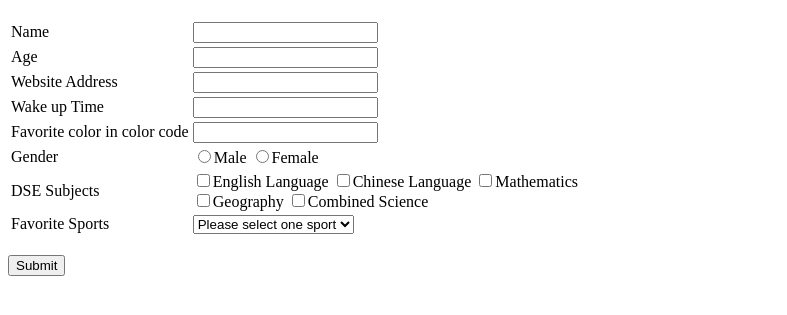
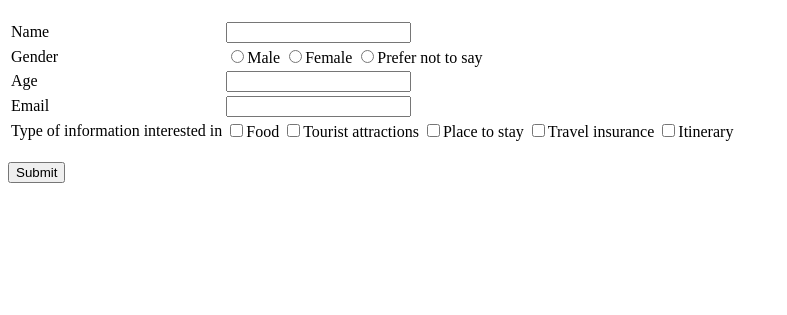
Before and after one commit to gordon1245/html-group-EA, a plain HTML site: page Aboutus.html in a window 1280 px wide. Shown: the part 61-376 px from the top of the page, without its empty margins (0-787 px from the left). Drawn offline with Linux system fonts and the light colour scheme.

Commit message:
Update Aboutus.html

```diff
--- a/Aboutus.html
+++ b/Aboutus.html
@@ -11,16 +11,14 @@
         function print_result() {
             var name = document.f1.name.value;
             alert("Name = " + name);
+            var gender = document.f1.gender.value;
+            alert("gender = " + gender);
             var age = document.f1.age.value;
             alert("age = " + age);
             var url = document.f1.url.value;
             alert("url = " + url);
             var time = document.f1.time.value;
             alert("time = " + time);
-            var color = document.f1.color.value;
-            alert("color = " + color);
-            var gender = document.f1.gender.value;
-            alert("gender = " + gender);
             var dse = [];
             var dsecheckbox = document.getElementsByName("dse");
             for (var i = 0; i < dsecheckbox.length; i++) {
@@ -46,43 +44,7 @@
             <tr>
                 <td>Name</td>
                 <td>
-                    <!-- (a) -->
                     <input type="text" name="name" pattern="^[A-Z].*" title="Capital first character" required />
-                </td>
-            </tr>
-
-            <tr>
-                <td>Age</td>
-                <td>
-                    <!-- (b) -->
-                    <input type="number" name="age" min="18" required />
-                </td>
-            </tr>
-
-            <tr>
-                <td>Website Address</td>
-                <td>
-                    <!-- (c) -->
-                    <input type="url" name="url" title="http://domainName" required pattern="https?://.+\..+" />
-                </td>
-            </tr>
-
-            <tr>
-                <td>Wake up Time</td>
-                <td>
-                    <!-- (d) -->
-                    <input type="text" title="HH:MM:SS" name="time" pattern="([01]?\d|2[0-3]):[0-5][0-9]:[0-5][0-9]"
-                        required />
-                </td>
-            </tr>
-
-            <tr>
-                <td>Favorite color in color code</td>
-                <td>
-                    <!-- (e) -->
-                    <input type="text" title="#hhh or #hhhhhh" name="color" pattern="#([0-9a-fA-F]{3}|[0-9a-fA-F]{6})"
-                        required />
-
                 </td>
             </tr>
 
@@ -91,31 +53,32 @@
                 <td>
                     <input type="radio" name="gender" value="M" required="required" />Male
                     <input type="radio" name="gender" value="F" />Female
+                    <input type="radio" name="gender" value="NA" />Prefer not to say
                 </td>
             </tr>
 
             <tr>
-                <td>DSE Subjects</td>
+                <td>Age</td>
                 <td>
-                    <input type="checkbox" name="dse" value="eng" />English Language
-                    <input type="checkbox" name="dse" value="chi" />Chinese Language
-                    <input type="checkbox" name="dse" value="math" />Mathematics
-                    <br />
-                    <input type="checkbox" name="dse" value="geo" />Geography
-                    <input type="checkbox" name="dse" value="csci" />Combined Science
+                    <input type="number" name="age" min="18" required />
                 </td>
             </tr>
 
             <tr>
-                <td>Favorite Sports</td>
+                <td>Email</td>
                 <td>
-                    <select name="sport">
-                        <option value="">Please select one sport</option>
-                        <option value="fb">Football</option>
-                        <option value="sw">Swimming</option>
-                        <option value="jg">Jogging</option>
-                        <option value="cy">Cycling</option>
-                    </select>
+                    <input type="url" name="url" title="http://domainName" required pattern="https?://.+\..+" />
+                </td>
+            </tr>
+
+            <tr>
+                <td>Type of information interested in</td>
+                <td>
+                    <input type="checkbox" name="question" value="food" />Food
+                    <input type="checkbox" name="question" value="TA" />Tourist attractions
+                    <input type="checkbox" name="question" value="pts" />Place to stay
+                    <input type="checkbox" name="question" value="TI" />Travel insurance
+                    <input type="checkbox" name="question" value="Itinerary" />Itinerary
                 </td>
             </tr>
         </table>
@@ -125,5 +88,4 @@
     </form>
 
 </body>
-
 </html>
```
